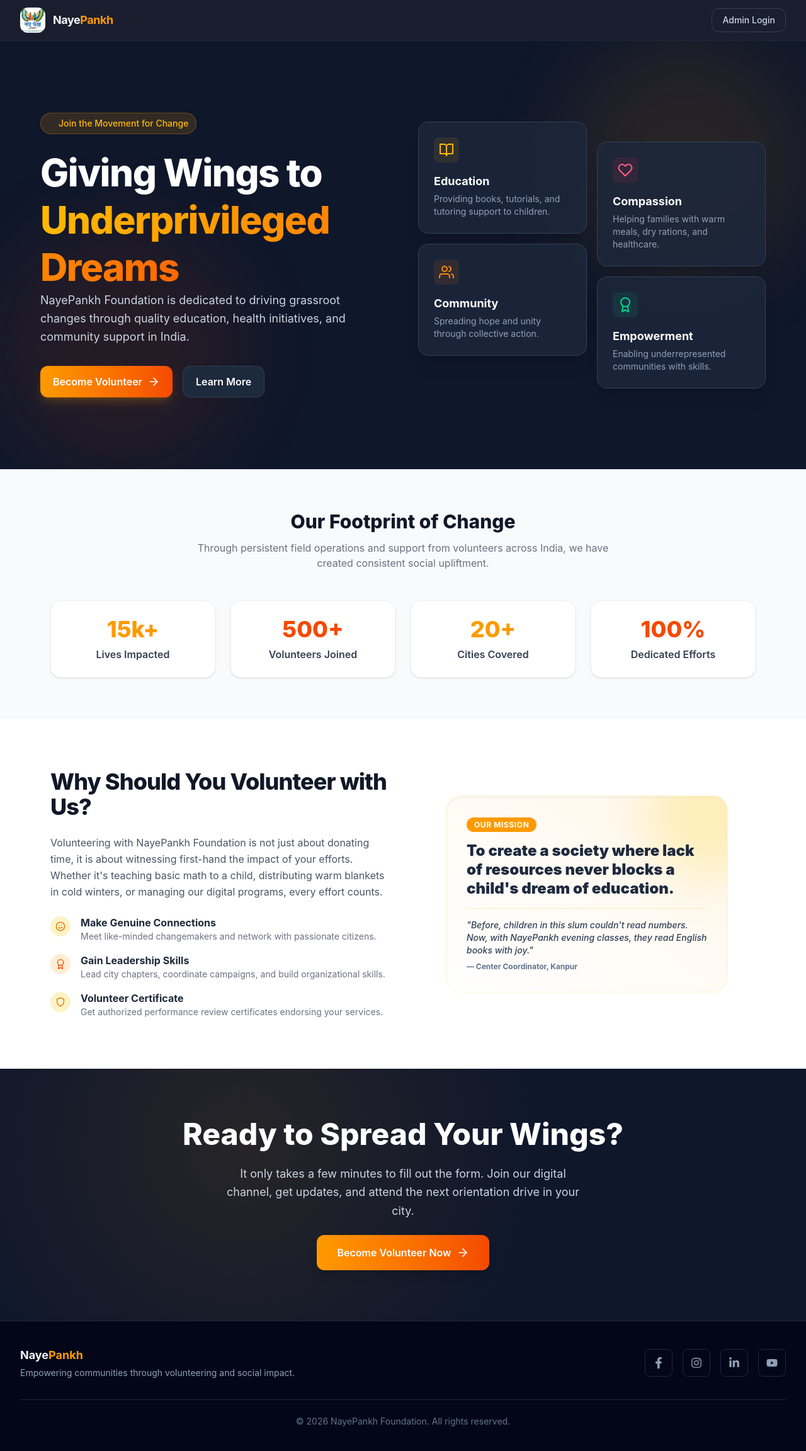
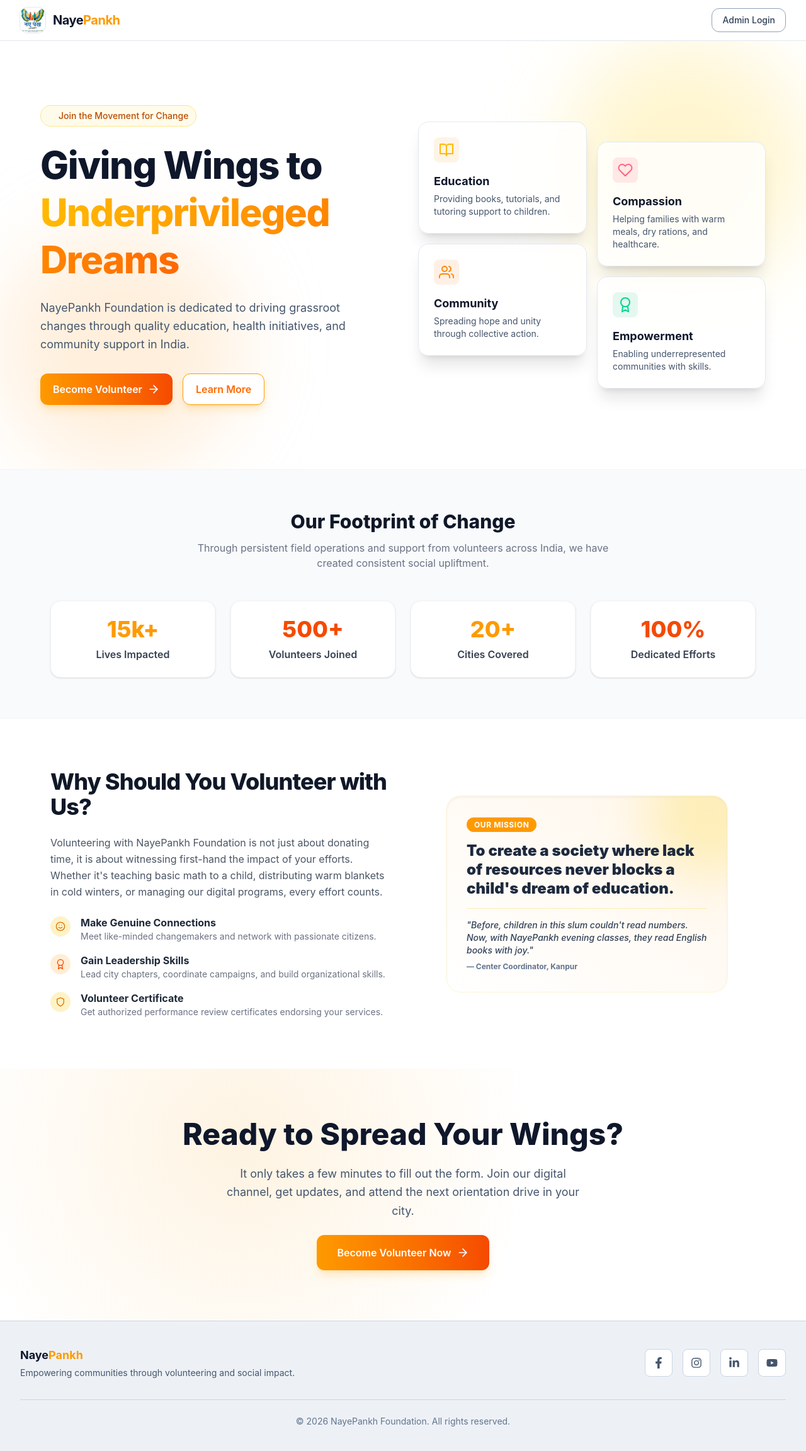
Before and after one commit to shivanshusonwani/volunteer-registration-system, a React (Vite) app in the folder client/: page / in a window 1280 px wide. Shown: the top 2304 px of the page at 63% size. Built offline with nearby package versions, Linux system fonts and the light colour scheme; no server answers.

Commit message:
Refactor styles in Footer, Header, Hero, and Home components for improved aesthetics and readability

```diff
--- a/client/src/components/Footer.jsx
+++ b/client/src/components/Footer.jsx
@@ -7,15 +7,15 @@ import {
 
 function Footer() {
 	return (
-		<footer className='border-t border-slate-800 bg-slate-950'>
+		<footer className='border-t border-slate-300 bg-slate-200/60'>
 			<div className='mx-auto max-w-7xl px-4 py-10 sm:px-6 lg:px-8'>
 				<div className='flex flex-col items-center justify-between gap-6 md:flex-row'>
 					<div className='text-center md:text-left'>
-						<h3 className='text-lg font-bold text-slate-100'>
+						<h3 className='text-lg font-bold text-slate-900'>
 							Naye<span className='text-amber-500'>Pankh</span>
 						</h3>
 
-						<p className='mt-1 text-sm text-slate-400'>
+						<p className='mt-1 text-sm text-slate-600'>
 							Empowering communities through volunteering and
 							social impact.
 						</p>
@@ -26,7 +26,7 @@ function Footer() {
 							href='https://www.facebook.com/nayepankhfoundation'
 							target='_blank'
 							rel='noopener noreferrer'
-							className='rounded-lg border border-slate-800 p-3 text-slate-400 transition-all hover:border-amber-500 hover:text-amber-500'
+							className='rounded-lg border border-slate-300 bg-white p-3 text-slate-600 transition-all hover:border-amber-500 hover:text-amber-500 hover:shadow-sm'
 						>
 							<FaFacebookF size={18} />
 						</a>
@@ -35,7 +35,7 @@ function Footer() {
 							href='https://www.instagram.com/nayepankhfoundation'
 							target='_blank'
 							rel='noopener noreferrer'
-							className='rounded-lg border border-slate-800 p-3 text-slate-400 transition-all hover:border-amber-500 hover:text-amber-500'
+							className='rounded-lg border border-slate-300 bg-white p-3 text-slate-600 transition-all hover:border-amber-500 hover:text-amber-500 hover:shadow-sm'
 						>
 							<FaInstagram size={18} />
 						</a>
@@ -44,7 +44,7 @@ function Footer() {
 							href='https://www.linkedin.com/company/nayepankh'
 							target='_blank'
 							rel='noopener noreferrer'
-							className='rounded-lg border border-slate-800 p-3 text-slate-400 transition-all hover:border-amber-500 hover:text-amber-500'
+							className='rounded-lg border border-slate-300 bg-white p-3 text-slate-600 transition-all hover:border-amber-500 hover:text-amber-500 hover:shadow-sm'
 						>
 							<FaLinkedinIn size={18} />
 						</a>
@@ -53,14 +53,14 @@ function Footer() {
 							href='https://www.youtube.com/@nayepankhfoundation'
 							target='_blank'
 							rel='noopener noreferrer'
-							className='rounded-lg border border-slate-800 p-3 text-slate-400 transition-all hover:border-amber-500 hover:text-amber-500'
+							className='rounded-lg border border-slate-300 bg-white p-3 text-slate-600 transition-all hover:border-amber-500 hover:text-amber-500 hover:shadow-sm'
 						>
 							<FaYoutube size={18} />
 						</a>
 					</div>
 				</div>
 
-				<div className='mt-8 border-t border-slate-800 pt-6'>
+				<div className='mt-8 border-t border-slate-300 pt-6'>
 					<p className='text-center text-sm text-slate-500'>
 						© {new Date().getFullYear()} NayePankh Foundation. All
 						rights reserved.
--- a/client/src/components/Header.jsx
+++ b/client/src/components/Header.jsx
@@ -24,13 +24,13 @@ function Header() {
 	};
 
 	return (
-		<header className='sticky top-0 z-50 border-b border-slate-800 bg-slate-950/90 backdrop-blur-md'>
+		<header className='sticky top-0 z-50 border-b border-slate-200 bg-white/90 backdrop-blur-md'>
 			<div className='mx-auto flex h-16 max-w-7xl items-center justify-between px-4 sm:px-6 lg:px-8'>
 				<Link
 					to='/'
 					className='flex items-center gap-3 transition-opacity hover:opacity-90'
 				>
-					<div className='flex h-10 w-10 items-center justify-center overflow-hidden rounded-xl bg-slate-900 ring-1 ring-slate-800'>
+					<div className='flex h-10 w-10 items-center justify-center overflow-hidden rounded-xl bg-slate-50 ring-1 ring-slate-200'>
 						<img
 							src={logo}
 							alt='NayePankh Foundation'
@@ -38,7 +38,7 @@ function Header() {
 						/>
 					</div>
 
-					<h1 className='text-lg font-bold tracking-tight text-slate-100'>
+					<h1 className='text-xl font-bold tracking-tight text-slate-900'>
 						Naye<span className='text-amber-500'>Pankh</span>
 					</h1>
 				</Link>
@@ -48,7 +48,7 @@ function Header() {
 					{!isHomePage && !isDashboardPage && (
 						<Link
 							to='/'
-							className='inline-flex items-center gap-1 text-sm font-medium text-slate-400 transition-colors duration-200 hover:text-amber-400'
+							className='inline-flex items-center gap-1 text-sm font-medium text-slate-500 transition-colors duration-200 hover:text-amber-600'
 						>
 							<FiArrowLeft className='h-4 w-4' />
 							Back to Home
@@ -61,17 +61,7 @@ function Header() {
 							{!isDashboardPage && (
 								<Link
 									to='/admin/dashboard'
-									className='inline-flex items-center gap-2
-									rounded-xl
-									border border-slate-700
-									px-4 py-2
-									text-sm font-medium
-									text-slate-300
-									transition-all duration-200
-									hover:border-amber-500
-									hover:bg-amber-500/10
-									hover:text-amber-400
-									active:scale-95'
+									className='inline-flex items-center gap-2 rounded-xl border border-slate-400 px-4 py-2 text-sm font-medium text-slate-700 transition-all duration-200 hover:border-amber-500 hover:bg-amber-50 hover:text-amber-700 active:scale-95'
 								>
 									<FiUser className='h-4 w-4' />
 									Dashboard
@@ -79,29 +69,17 @@ function Header() {
 							)}
 
 							<div className='hidden sm:flex flex-col text-right'>
-								<span className='text-sm font-bold text-slate-100'>
+								<span className='text-sm font-bold text-slate-900'>
 									{user?.name || 'Admin'}
 								</span>
-								<span className='text-xs text-slate-400 font-medium'>
+								<span className='text-xs text-slate-500 font-medium'>
 									{user?.email || 'admin@nayepankh.org'}
 								</span>
 							</div>
 
 							<button
 								onClick={handleLogout}
-								className='inline-flex items-center gap-2
-									rounded-xl
-									border border-red-500/20
-									bg-red-500/10
-									px-4 py-2
-									text-sm font-medium
-									text-red-400
-									transition-all duration-200
-									hover:border-red-500
-									hover:bg-red-500
-									hover:text-white
-									active:scale-95
-									cursor-pointer'
+								className='inline-flex items-center gap-2 rounded-xl border border-red-200 bg-red-50 px-4 py-2 text-sm font-medium text-red-600 transition-all duration-200 hover:border-red-500 hover:bg-red-500 hover:text-white active:scale-95 cursor-pointer'
 							>
 								<FiLogOut className='h-4 w-4' />
 								Logout
@@ -111,18 +89,7 @@ function Header() {
 						isHomePage && (
 							<Link
 								to='/admin/login'
-								className='inline-flex items-center
-								rounded-xl
-								border border-slate-700
-								px-4 py-2
-								text-sm font-medium
-								text-slate-300
-								transition-all duration-200
-								hover:border-orange-500
-								hover:bg-orange-500/10
-								hover:text-orange-400
-								active:scale-95
-'
+								className='inline-flex items-center rounded-xl border border-slate-400 px-4 py-2 text-sm font-medium text-slate-700 transition-all duration-200 hover:border-orange-500 hover:bg-orange-50 hover:text-orange-600 active:scale-95'
 							>
 								Admin Login
 							</Link>
--- a/client/src/components/Hero.jsx
+++ b/client/src/components/Hero.jsx
@@ -9,26 +9,25 @@ import {
 
 function Hero() {
 	return (
-		<section className='relative min-h-[85vh] flex items-center justify-center overflow-hidden bg-slate-900 text-white py-20 px-4'>
-			{/* Background decorative elements */}
-			<div className='absolute top-0 right-0 w-96 h-96 bg-amber-500/10 rounded-full blur-3xl pointer-events-none' />
-			<div className='absolute bottom-0 left-0 w-96 h-96 bg-orange-600/10 rounded-full blur-3xl pointer-events-none' />
+		<section className='relative min-h-[85vh] flex items-center justify-center overflow-hidden bg-white py-20 px-4'>
+			<div className='absolute top-0 right-0 w-96 h-96 bg-amber-200/40 rounded-full blur-3xl pointer-events-none' />
+			<div className='absolute bottom-0 left-0 w-96 h-96 bg-orange-200/40 rounded-full blur-3xl pointer-events-none' />
 
 			<div className='max-w-6xl mx-auto grid md:grid-cols-2 gap-12 items-center z-10'>
 				<div className='space-y-6 text-center md:text-left'>
-					<div className='inline-flex items-center gap-2 px-3 py-1.5 rounded-full bg-amber-500/15 border border-amber-500/30 text-amber-400 text-sm font-medium'>
+					<div className='inline-flex items-center gap-2 rounded-full border border-amber-200 bg-amber-50 px-3 py-1.5 text-sm font-medium text-amber-700'>
 						<span className='w-2 h-2 rounded-full bg-amber-400 animate-ping' />
 						Join the Movement for Change
 					</div>
 
-					<h1 className='text-4xl sm:text-5xl lg:text-6xl font-extrabold tracking-tight leading-tight my-0!'>
+					<h1 className='text-4xl sm:text-5xl lg:text-6xl font-extrabold tracking-tight leading-tight text-slate-900'>
 						Giving Wings to <br />
 						<span className='bg-linear-to-r from-amber-400 to-orange-500 bg-clip-text text-transparent'>
 							Underprivileged Dreams
 						</span>
 					</h1>
 
-					<p className='text-lg text-slate-300 max-w-xl mx-auto md:mx-0 leading-relaxed'>
+					<p className='max-w-xl mx-auto md:mx-0 text-lg leading-relaxed text-slate-600'>
 						NayePankh Foundation is dedicated to driving grassroot
 						changes through quality education, health initiatives,
 						and community support in India.
@@ -37,69 +36,70 @@ function Hero() {
 					<div className='flex flex-col sm:flex-row gap-4 justify-center md:justify-start pt-2'>
 						<Link
 							to='/volunteer'
-							className='inline-flex items-center justify-center gap-2 px-5 py-3 bg-linear-to-r from-amber-500 to-orange-600 hover:from-amber-600 hover:to-orange-700 text-white font-semibold rounded-xl shadow-lg shadow-amber-500/20 hover:shadow-xl hover:shadow-amber-500/30 transform hover:-translate-y-0.5 transition duration-200 cursor-pointer'
+							className='inline-flex items-center justify-center gap-2 px-5 py-3 bg-linear-to-r from-amber-500 to-orange-600 hover:from-amber-400 hover:to-orange-500 text-white font-semibold rounded-xl shadow-lg shadow-amber-500/20 hover:shadow-xl hover:shadow-amber-500/30 transform hover:scale-95 transition duration-200 cursor-pointer'
 						>
 							Become Volunteer
 							<FiArrowRight className='w-5 h-5' />
 						</Link>
 						<a
-							href='#about'
-							className='inline-flex items-center justify-center px-5 py-3 bg-slate-800 hover:bg-slate-750 text-white border border-slate-700 font-semibold rounded-xl hover:bg-slate-800 transition duration-200 cursor-pointer'
+							href='https://nayepankh.com/'
+							target='_blank'
+							rel='noopener noreferrer'
+							className='inline-flex items-center justify-center rounded-xl border border-amber-500 bg-white px-5 py-3 font-semibold shadow-lg shadow-amber-500/20 text-orange-500 hover:shadow-amber-500/30 transform hover:scale-95 transition duration-200 cursor-pointer'
 						>
 							Learn More
 						</a>
 					</div>
 				</div>
 
-				{/* Interactive/Visual card grid */}
 				<div className='relative grid grid-cols-2 gap-4 max-w-md mx-auto md:max-w-none w-full'>
 					<div className='space-y-4'>
-						<div className='bg-slate-800/80 backdrop-blur border border-slate-700 p-6 rounded-2xl shadow-xl transform hover:scale-[1.02] transition duration-250'>
+						<div className='bg-white/80 backdrop-blur border border-slate-200 p-6 rounded-2xl shadow-xl transform hover:scale-[1.02] transition duration-250'>
 							<div className='w-10 h-10 bg-amber-500/10 text-amber-400 rounded-lg flex items-center justify-center mb-4'>
 								<FiBookOpen className='w-6 h-6' />
 							</div>
-							<h3 className='font-bold text-lg mb-1'>
+							<h3 className='mb-1 text-lg font-bold text-slate-900'>
 								Education
 							</h3>
-							<p className='text-sm text-slate-400'>
+							<p className='text-sm text-slate-600'>
 								Providing books, tutorials, and tutoring support
 								to children.
 							</p>
 						</div>
-						<div className='bg-slate-800/80 backdrop-blur border border-slate-700 p-6 rounded-2xl shadow-xl transform hover:scale-[1.02] transition duration-250'>
+						<div className='bg-white/80 backdrop-blur border border-slate-200 p-6 rounded-2xl shadow-xl transform hover:scale-[1.02] transition duration-250'>
 							<div className='w-10 h-10 bg-orange-500/10 text-orange-400 rounded-lg flex items-center justify-center mb-4'>
 								<FiUsers className='w-6 h-6' />
 							</div>
-							<h3 className='font-bold text-lg mb-1'>
+							<h3 className='mb-1 text-lg font-bold text-slate-900'>
 								Community
 							</h3>
-							<p className='text-sm text-slate-400'>
+							<p className='text-sm text-slate-600'>
 								Spreading hope and unity through collective
 								action.
 							</p>
 						</div>
 					</div>
 					<div className='space-y-4 pt-8'>
-						<div className='bg-slate-800/80 backdrop-blur border border-slate-700 p-6 rounded-2xl shadow-xl transform hover:scale-[1.02] transition duration-250'>
+						<div className='bg-white/80 backdrop-blur border border-slate-200 p-6 rounded-2xl shadow-xl transform hover:scale-[1.02] transition duration-250'>
 							<div className='w-10 h-10 bg-rose-500/10 text-rose-400 rounded-lg flex items-center justify-center mb-4'>
 								<FiHeart className='w-6 h-6' />
 							</div>
-							<h3 className='font-bold text-lg mb-1'>
+							<h3 className='mb-1 text-lg font-bold text-slate-900'>
 								Compassion
 							</h3>
-							<p className='text-sm text-slate-400'>
+							<p className='text-sm text-slate-600'>
 								Helping families with warm meals, dry rations,
 								and healthcare.
 							</p>
 						</div>
-						<div className='bg-slate-800/80 backdrop-blur border border-slate-700 p-6 rounded-2xl shadow-xl transform hover:scale-[1.02] transition duration-250'>
+						<div className='bg-white/80 backdrop-blur border border-slate-200 p-6 rounded-2xl shadow-xl transform hover:scale-[1.02] transition duration-250'>
 							<div className='w-10 h-10 bg-emerald-500/10 text-emerald-400 rounded-lg flex items-center justify-center mb-4'>
 								<FiAward className='w-6 h-6' />
 							</div>
-							<h3 className='font-bold text-lg mb-1'>
+							<h3 className='mb-1 text-lg font-bold text-slate-900'>
 								Empowerment
 							</h3>
-							<p className='text-sm text-slate-400'>
+							<p className='text-sm text-slate-600'>
 								Enabling underrepresented communities with
 								skills.
 							</p>
--- a/client/src/pages/Home.jsx
+++ b/client/src/pages/Home.jsx
@@ -167,24 +167,28 @@ function Home() {
 				</div>
 			</section>
 
-			<section className='py-20 bg-slate-900 text-white text-center relative overflow-hidden'>
-				<div className='absolute inset-0 bg-[radial-gradient(circle_at_30%_30%,rgba(245,158,11,0.1),transparent_50%)]' />
-				<div className='max-w-4xl mx-auto px-4 z-10 relative space-y-6'>
-					<h2 className='text-3xl sm:text-5xl font-extrabold'>
+			<section className='relative overflow-hidden bg-white py-20 text-center'>
+				<div className='absolute inset-0 bg-[radial-gradient(circle_at_30%_30%,rgba(245,158,11,0.12),transparent_50%)]' />
+
+				<div className='relative z-10 mx-auto max-w-4xl space-y-6 px-4'>
+					<h2 className='text-3xl font-extrabold text-slate-900 sm:text-5xl'>
 						Ready to Spread Your Wings?
 					</h2>
-					<p className='text-lg text-slate-300 max-w-xl mx-auto leading-relaxed'>
+
+					<p className='mx-auto max-w-xl text-lg leading-relaxed text-slate-600'>
 						It only takes a few minutes to fill out the form. Join
 						our digital channel, get updates, and attend the next
 						orientation drive in your city.
 					</p>
+
 					<div>
 						<Link
 							to='/volunteer'
-							className='inline-flex items-center justify-center gap-2 px-8 py-4 bg-linear-to-r from-amber-500 to-orange-600 hover:from-amber-600 hover:to-orange-700 text-white font-semibold rounded-xl shadow-lg hover:shadow-xl transition-all duration-200 transform hover:scale-[1.02] cursor-pointer'
+							className='
+					inline-flex items-center justify-center gap-2 rounded-xl bg-linear-to-r from-amber-500 to-orange-600 px-8 py-4 font-semibold text-white shadow-lg shadow-amber-500/20 transition-all duration-200 hover:scale-[1.02] hover:shadow-xl hover:shadow-amber-500/30'
 						>
 							Become Volunteer Now
-							<FiArrowRight className='w-5 h-5' />
+							<FiArrowRight className='h-5 w-5' />
 						</Link>
 					</div>
 				</div>
```
